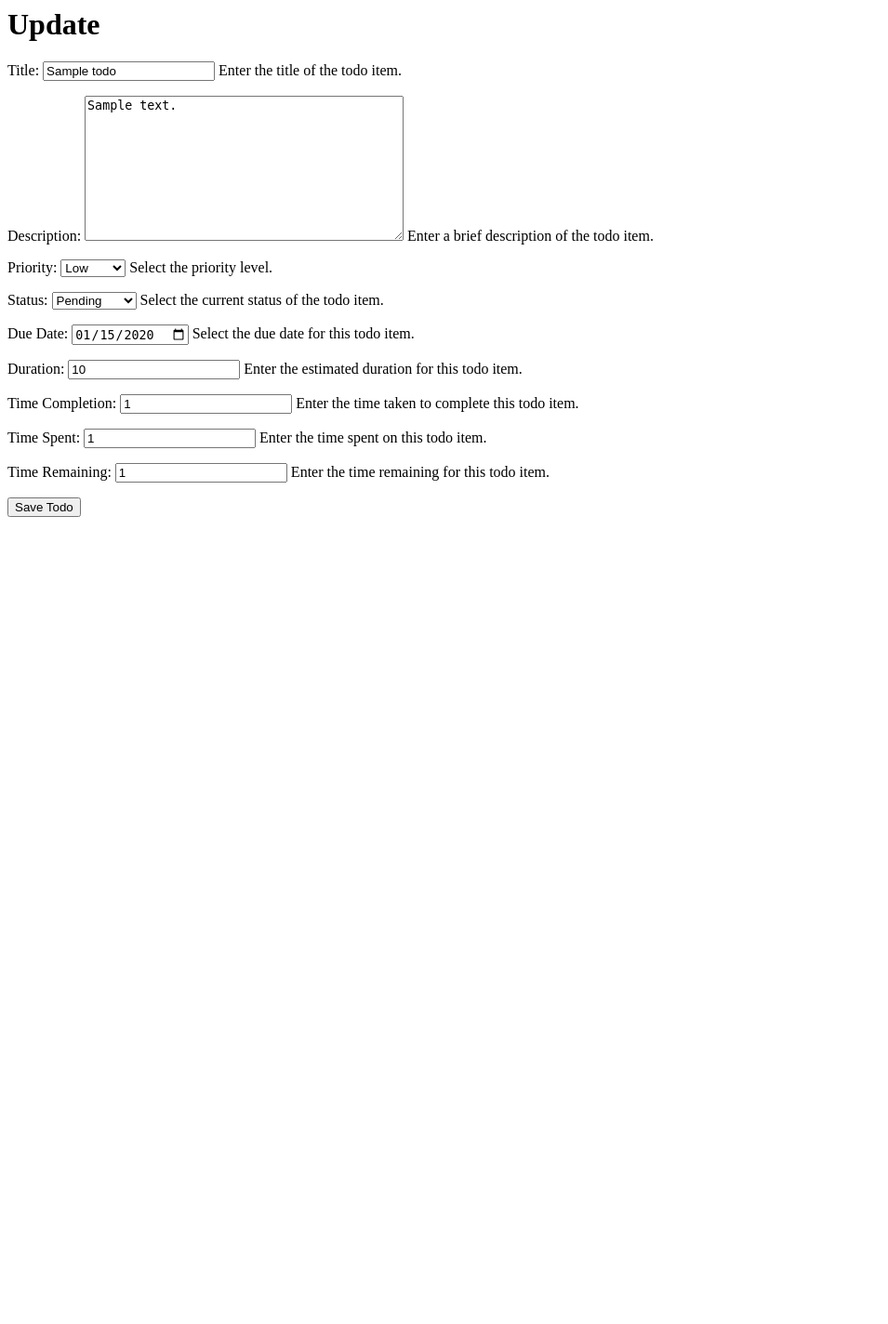
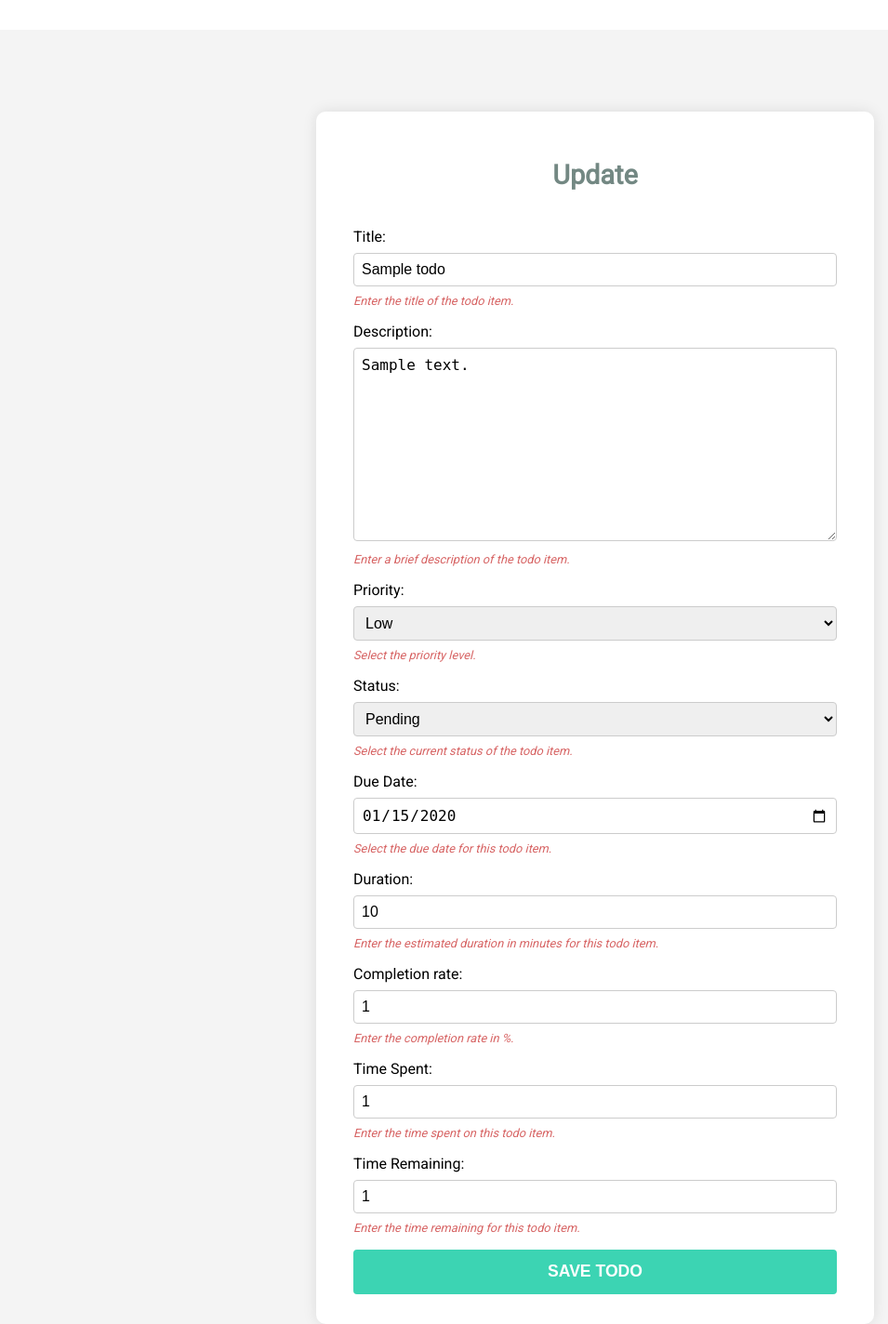
Before and after one commit to thedivloop/advanced-todo-list, a Django app: page /todos/1/update/ in a window 1280 px wide. Shown: the whole page at 93% size, without its empty margins (0-955 px from the left). Before the commit the page ends 556 px from the top, so only its background shows below. Run offline with Django 5.2, Linux system fonts and the light colour scheme; tables that the repository leaves empty hold one stand-in row (values such as "Sample post").

Commit message:
added styles to the todos update modal

```diff
--- a/todos/forms.py
+++ b/todos/forms.py
@@ -15,7 +15,7 @@ class NewTodoForm(forms.ModelForm):
       'status': 'Status',
       'due_date': 'Due Date',
       'duration': 'Duration',
-      'time_completion': 'Time Completion',
+      'time_completion': 'Completion rate',
       'time_spent': 'Time Spent',
       'time_remaining': 'Time Remaining',
     }
@@ -25,8 +25,8 @@ class NewTodoForm(forms.ModelForm):
       'priority': 'Select the priority level.',
       'status': 'Select the current status of the todo item.',
       'due_date': 'Select the due date for this todo item.',
-      'duration': 'Enter the estimated duration for this todo item.',
-      'time_completion': 'Enter the time taken to complete this todo item.',
+      'duration': 'Enter the estimated duration in minutes for this todo item.',
+      'time_completion': 'Enter the completion rate in %.',
       'time_spent': 'Enter the time spent on this todo item.',
     }
     error_messages = {
@@ -68,7 +68,7 @@ class UpdateTodoForm(forms.ModelForm):
       'status': 'Status',
       'due_date': 'Due Date',
       'duration': 'Duration',
-      'time_completion': 'Time Completion',
+      'time_completion': 'Completion rate',
       'time_spent': 'Time Spent',
       'time_remaining': 'Time Remaining',
     }
@@ -78,8 +78,8 @@ class UpdateTodoForm(forms.ModelForm):
       'priority': 'Select the priority level.',
       'status': 'Select the current status of the todo item.',
       'due_date': 'Select the due date for this todo item.',
-      'duration': 'Enter the estimated duration for this todo item.',
-      'time_completion': 'Enter the time taken to complete this todo item.',
+      'duration': 'Enter the estimated duration in minutes for this todo item.',
+      'time_completion': 'Enter the completion rate in %.',
       'time_spent': 'Enter the time spent on this todo item.',
       'time_remaining': 'Enter the time remaining for this todo item.',
     }
--- /dev/null
+++ b/todos/static/todos/css/styles.css
@@ -0,0 +1,185 @@
+*,
+*::before,
+*::after {
+    box-sizing: border-box;
+}
+
+body {
+    margin: 0;
+    padding: 0;
+    font-family: 'Roboto', sans-serif;
+}
+
+.main-container {
+    display: flex;
+    flex-direction: column;
+    align-items: center;
+    justify-content: center;
+    width: 100%;
+    min-height: 100vh;
+    padding: 0 15px;
+    background-color: #f4f4f4;
+}
+
+header {
+    position: fixed;
+    width: 100%;
+    padding: 1rem;
+    background-color: white;
+    top: 0;
+    z-index: 10;
+}
+
+nav {
+    display: flex;
+    justify-content: space-between;
+    align-items: center;
+}
+
+nav > ul {
+    display: flex;
+    list-style-type: none;
+    margin: 0;
+    padding: 0;
+}
+
+nav > ul > li {
+    margin: 0 15px;
+}
+
+a {
+    text-decoration: none;
+    color: #738883;
+}
+
+.active-page {
+    color: #3CD4B3;
+}
+
+.app-access li {
+    border: #3CD4B3 solid 2px;
+    border-radius: 1.2rem;
+    font-weight: bold;
+}
+
+.app-access li a {
+    display: block;
+    padding: 15px;
+    text-decoration: none;
+}
+
+.login-button {
+    background-color: #3CD4B3;
+    cursor: pointer;
+}
+
+.login-button > a {
+    color: white;
+}
+
+.login-button:hover {
+    background-color: white;
+}
+
+.login-button:hover > a {
+    color: #3CD4B3;
+}
+
+.register-button > a {
+    color: #3CD4B3;
+}
+
+.register-button:hover {
+    background-color: #3CD4B3;
+}
+
+.register-button:hover > a {
+    color: white;
+}
+
+main {
+    margin-top: 120px;
+    display: flex;
+    justify-content: center;
+    align-items: center;
+    width: 100%;
+}
+
+.modal-box {
+    display: flex;
+    flex-direction: column;
+    align-items: center;
+    border-radius: 10px;
+    background-color: white;
+    padding: 2rem 2.5rem;
+    box-shadow: 0 0 15px rgba(0, 0, 0, 0.1);
+    width: 100%;
+    max-width: 600px;
+}
+
+h1 {
+    color: #738883;
+    font-size: 1.8em;
+    text-align: center;
+    margin-bottom: 1.5rem;
+}
+
+form {
+    width: 100%;
+}
+
+form div {
+    width: 100%;
+    margin-bottom: 1.5rem;
+}
+
+label {
+    display: block;
+    margin-bottom: 0.5rem;
+    font-weight: 500;
+}
+
+input[type="text"],
+input[type="password"],
+input[type="number"],
+input[type="date"],
+textarea,
+select {
+    width: 100%;
+    padding: 0.5rem;
+    border: 1px solid #ccc;
+    border-radius: 4px;
+    font-size: 1rem;
+}
+
+textarea {
+    resize: vertical;
+}
+
+input[type="submit"] {
+    background-color: #3CD4B3;
+    color: white;
+    padding: 0.7rem;
+    display: block;
+    width: 100%;
+    border: #3CD4B3 solid 2px;
+    border-radius: 4px;
+    font-weight: bold;
+    font-size: 1.1em;
+    text-transform: uppercase;
+    cursor: pointer;
+    transition: background 0.3s ease;
+}
+
+input[type="submit"]:hover {
+    color: #3CD4B3;
+    background-color: white;
+}
+
+.helptext {
+    display: block;
+    font-style: italic;
+    color: rgb(215, 100, 100);
+    font-size: 0.8em;
+    margin-top: 0.5rem;
+}
--- /dev/null
+++ b/todos/templates/todos/layout.html
@@ -0,0 +1,32 @@
+{% load static %}
+<!DOCTYPE html>
+<html lang="en">
+	<head>
+		<meta charset="UTF-8" />
+		<meta name="viewport" content="width=device-width, initial-scale=1.0" />
+		<title>{% block title %}Atlas{% endblock %}</title>
+    <link href="https://fonts.googleapis.com/css2?family=Roboto&display=swap" rel="stylesheet">
+
+    <link rel="stylesheet" href="{% static 'todos/css/styles.css' %}">
+	</head>
+	<body>
+    <div class="main-container">
+		<header>
+			{% block header %}
+			<!-- <nav>
+				<ul>
+					<li><a class="active-page" href="{% url 'public_frontend:index' %}">Home</a></li>
+					<li><a href="{% url 'public_frontend:features' %}">Features</a></li>
+					<li><a href="{% url 'public_frontend:about' %}">About</a></li>
+				</ul>
+				<ul class="app-access">
+					<li class="register-button"><a  href="{% url 'users:register' %}">Register</a></li>
+					<li class="login-button"><a href="{% url 'users:login' %}">Login</a></li>
+				</ul>
+			</nav> -->
+			{% endblock %}
+		</header>
+		<main>{% block content %} {% endblock %}</main>
+  </div>
+	</body>
+</html>
--- a/todos/templates/todos/update.html
+++ b/todos/templates/todos/update.html
@@ -1,5 +1,11 @@
-<h1>Update</h1>
-<form action="" method="post">
-	{% csrf_token %} {{ form.as_p }}
-	<input type="submit" value="Save Todo" />
-</form>
+{% extends 'todos/layout.html' %}
+{% block title %}Atlas Homepage{% endblock %}
+{% block content %}
+<div class="modal-box">
+  <h1>Update</h1>
+  <form action="" method="post">
+    {% csrf_token %} {{ form.as_p }}
+    <input type="submit" value="Save Todo" />
+  </form>
+</div>
+{% endblock %}
```
Also changed, not shown: todos/tests.py (+1 -62 lines).
